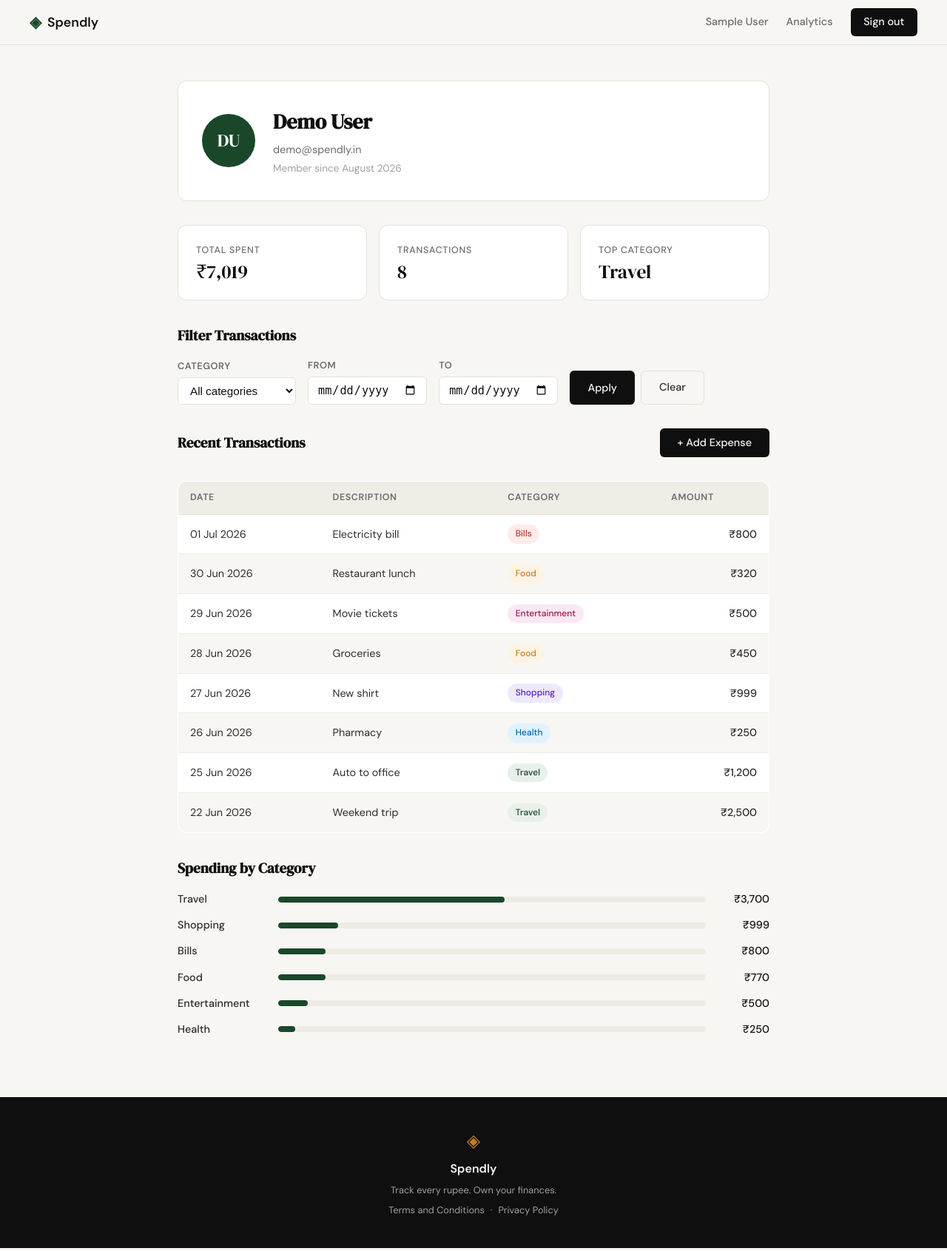
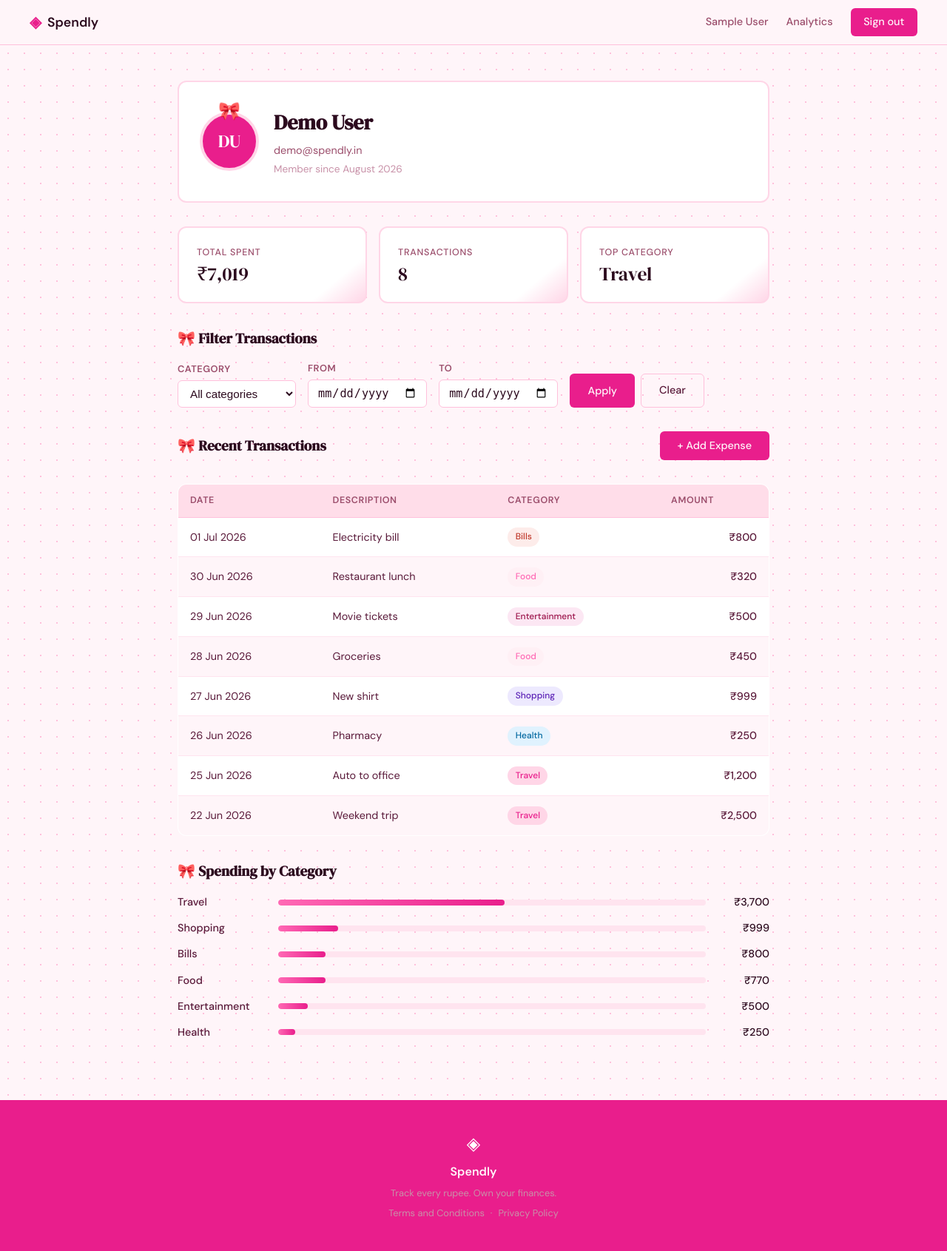
Before and after one commit to ShauryaStar-ai/ExpenseTracker, a Flask app: page /profile in a window 1280 px wide. Shown: the whole page at 74% size. Run offline with Flask 3, Linux system fonts and the light colour scheme; the visitor is signed in with stand-in values (Sample User, id 1); data comes from the database, SQL or seed files in the repository.

Commit message:
feat(profile): add Hello Kitty theme with pink palette and polka-dot background
Co-Authored-By: Claude Sonnet 4.6 <noreply@anthropic.com>

```diff
--- a/expense-tracker/templates/profile.html
+++ b/expense-tracker/templates/profile.html
@@ -1,5 +1,109 @@
 {% extends "base.html" %}
 {% block title %}Profile — Spendly{% endblock %}
+
+{% block head %}
+<style>
+/* ── Hello Kitty Theme — profile page ───────────────────────────── */
+:root {
+  --ink:            #2c0a1e;
+  --ink-soft:       #5a1a3a;
+  --ink-muted:      #9b4d6b;
+  --ink-faint:      #c891a8;
+  --paper:          #fff5f9;
+  --paper-warm:     #ffdde9;
+  --paper-card:     #ffffff;
+  --accent:         #e91e8c;
+  --accent-light:   #ffd6e7;
+  --accent-2:       #ff69b4;
+  --accent-2-light: #fff0f5;
+  --border:         #ffc0db;
+  --border-soft:    #ffe4ef;
+}
+
+/* Polka-dot background */
+.profile-section {
+  background-color: var(--paper);
+  background-image: radial-gradient(circle, #ffc0db 1.5px, transparent 1.5px);
+  background-size: 22px 22px;
+}
+
+/* Avatar with bow */
+.avatar-wrap {
+  position: relative;
+  display: flex;
+  flex-direction: column;
+  align-items: center;
+  flex-shrink: 0;
+}
+
+.avatar-bow {
+  font-size: 1.5rem;
+  position: absolute;
+  top: -1.1rem;
+  left: 50%;
+  transform: translateX(-50%);
+  line-height: 1;
+  z-index: 1;
+}
+
+.avatar {
+  border: 3px solid var(--accent);
+  box-shadow: 0 0 0 4px var(--accent-light);
+  background: var(--accent);
+}
+
+/* Profile card */
+.profile-card {
+  border-color: var(--accent-light);
+  border-width: 2px;
+}
+
+/* Stat cards */
+.stat-card {
+  border-color: var(--accent-light);
+  border-width: 2px;
+  background: linear-gradient(140deg, #fff 80%, #ffd6e7 100%);
+}
+
+/* Section titles */
+.section-title::before { content: "🎀 "; }
+
+/* Progress bars */
+.progress-bar-fill {
+  background: linear-gradient(90deg, var(--accent-2), var(--accent));
+}
+
+/* Buttons */
+.btn-primary            { background: var(--accent); }
+.btn-primary:hover      { background: #c2185b; }
+.btn-submit             { background: var(--accent); }
+.btn-submit:hover       { background: #c2185b; }
+
+/* Navbar */
+.nav-cta                { background: var(--accent) !important; }
+.nav-cta:hover          { background: #c2185b !important; }
+.brand-icon             { color: var(--accent); }
+
+/* Table */
+.expense-table th                     { background: var(--paper-warm); }
+.expense-table tbody tr:nth-child(even) { background: #fff5f9; }
+
+/* Modal */
+.modal-card { border-top: 4px solid var(--accent); }
+
+/* Focus rings */
+.add-expense-form input:focus,
+.add-expense-form select:focus { outline-color: var(--accent); }
+
+/* Filter */
+.filter-active-notice a { color: var(--accent); }
+
+/* Footer */
+.footer              { background: var(--accent); }
+.footer .brand-icon  { color: #fff; }
+</style>
+{% endblock %}
+
 {% block content %}
 
 <section class="profile-section">
@@ -7,7 +111,10 @@
 
     <!-- User info card -->
     <div class="profile-card">
-      <div class="avatar">{{ user.initials }}</div>
+      <div class="avatar-wrap">
+        <span class="avatar-bow">🎀</span>
+        <div class="avatar">{{ user.initials }}</div>
+      </div>
       <div class="profile-info">
         <h1 class="profile-name">{{ user.name }}</h1>
         <p class="profile-email">{{ user.email }}</p>
```
